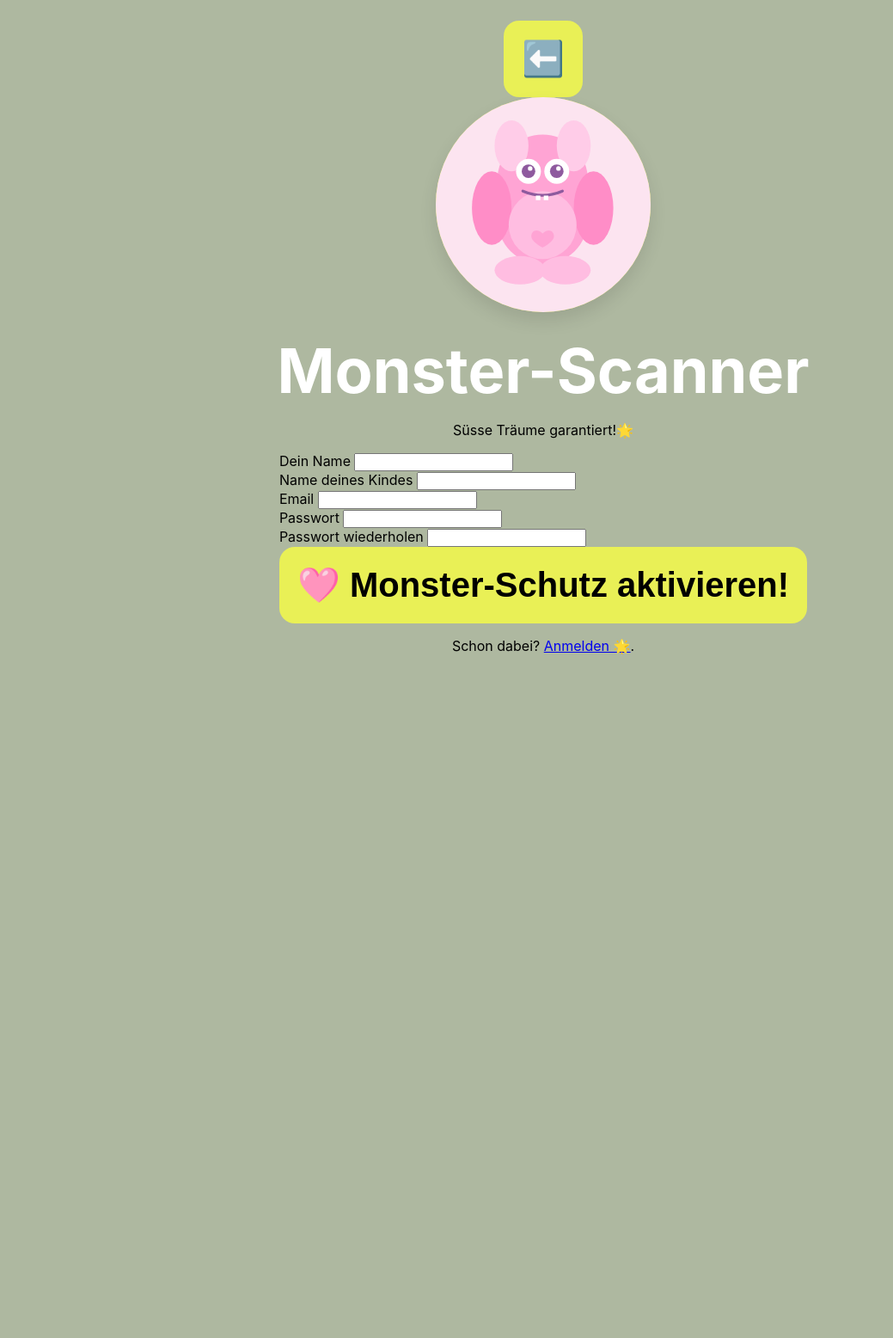
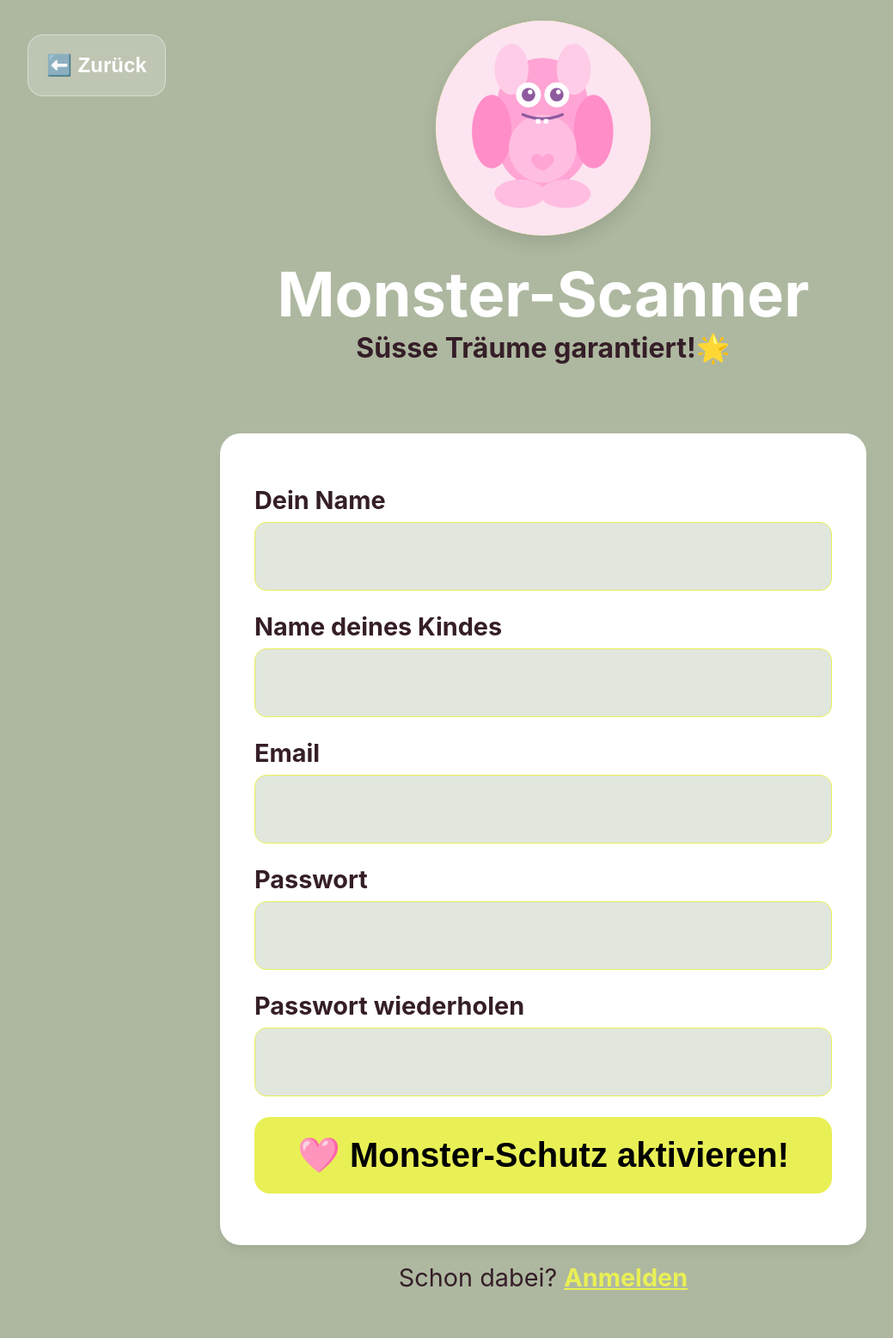
Before and after one commit to joy-lisa/im4, a PHP site: page /register.html in a window 1280 px wide. Shown: the whole page at 86% size, without its empty margins (8-1047 px from the left). Before the commit the page ends 761 px from the top, so only its background shows below. Run offline with PHP 8.4, Linux system fonts and the light colour scheme.

Commit message:
Registrierungsseite

```diff
--- a/css/style.css
+++ b/css/style.css
@@ -200,6 +200,12 @@ h1 {
   margin: 0;
 }
 
+h2 {
+  color: var(--cassis);
+  font-size: 2rem;
+  margin: 0;
+}
+
 /* Die Button-Gruppe */
 .auth-buttons {
   display: flex;
@@ -249,3 +255,81 @@ button:hover {
 button:active {
   transform: translateY(0);
 }
+
+#back_btn_container {
+  position: absolute;
+  top: 40px;
+  left: 40px;
+  text-decoration: none;
+  z-index: 10;
+}
+
+#back_btn {
+  font-size: 1.5rem;
+  background-color: rgba(255, 255, 255, 0.2);
+  color: white;
+  border: 1px solid rgba(255, 255, 255, 0.4);
+  backdrop-filter: blur(10px);
+}
+
+/* --- Spezifische Styles für die Login- und Registrierungsseite --- */
+
+#loginForm {
+  width: 100%;
+  max-width: 800px;
+  padding: 60px 40px;
+  box-sizing: border-box;
+  display: flex;
+  flex-direction: column;
+  gap: 24px;
+  margin-top: 80px;
+}
+
+#registerForm {
+  width: 100%;
+  max-width: 800px;
+  padding: 60px 40px;
+  box-sizing: border-box;
+  display: flex;
+  flex-direction: column;
+  gap: 24px;
+  margin-top: 80px;
+}
+
+
+
+.field {
+  display: flex;
+  flex-direction: column;
+  text-align: left;   /* Linksbündiger Text für die Beschriftung */
+}
+
+.field label {
+  color: var(--cassis);
+  font-weight: 700;
+  font-size: 1.8rem;
+  margin-bottom: 8px; /* Abstand vom Text zum Eingabefeld direkt darunter */
+}
+
+.field input {
+  width: 100%;
+  height: 80px;
+  padding: 16px;
+  border: 1.5px solid var(--wasabi);
+  border-radius: 14px;
+  font-size: 1.8rem;
+  box-sizing: border-box;
+  background-color: rgb(225, 231, 221); /* Nutzt eure hellblaue UI-Farbe */
+  color: var(--cassis);
+}
+
+.register-hint {
+  color: var(--cassis);
+  margin-top: 20px;
+  font-size: 1.8rem;
+}
+
+.register-hint a {
+  color: var(--wasabi);
+  font-weight: bold;
+}
--- a/register.html
+++ b/register.html
@@ -7,39 +7,41 @@
   </head>
   <body>
 
-    <a href="index.html">
-      <button id="back_btn">⬅️</button>
+    <a href="index.html" id="back_btn_container">
+      <button id="back_btn">⬅️ Zurück</button>
     </a>
+
+    <div class="welcome-container">
 
     <div class="monster-icon">
                 <img src="resources/img/Logo_Monster-Scanner.svg" alt="Monster Icon">
             </div>
 
     <h1>Monster-Scanner</h1>
-    <p>Süsse Träume garantiert!🌟</p>
+    <h2>Süsse Träume garantiert!🌟</h2>
 
-    <form id="registerForm">
-      <div>
+    <form id="registerForm" class="card">
+      <div class="field">
         <label>Dein Name</label>
         <input type="text" id="name" required />
       </div>
 
-      <div>
+      <div class="field">
         <label>Name deines Kindes</label>
         <input type="text" id="childname" required />
       </div>
 
-      <div>
+      <div class="field">
         <label>Email</label>
         <input type="email" id="email" required />
       </div>
 
-      <div>
+      <div class="field">
         <label>Passwort</label>
         <input type="password" id="password" required />
       </div>
 
-      <div>
+      <div class="field">
         <label>Passwort wiederholen</label>
         <input type="password" id="passwordConfirm" required />
       </div>
@@ -47,7 +49,9 @@
       <button type="submit"> 🩷 Monster-Schutz aktivieren!</button>
     </form>
 
-    <p>Schon dabei? <a href="login.html">Anmelden 🌟</a>.</p>
+    <p class="register-hint">Schon dabei? <a href="login.html">Anmelden</a></p>
+
+    </div>
 
     <script src="js/register.js"></script>
   </body>
```
Also changed, not shown: login.html (+9 -5 lines).
